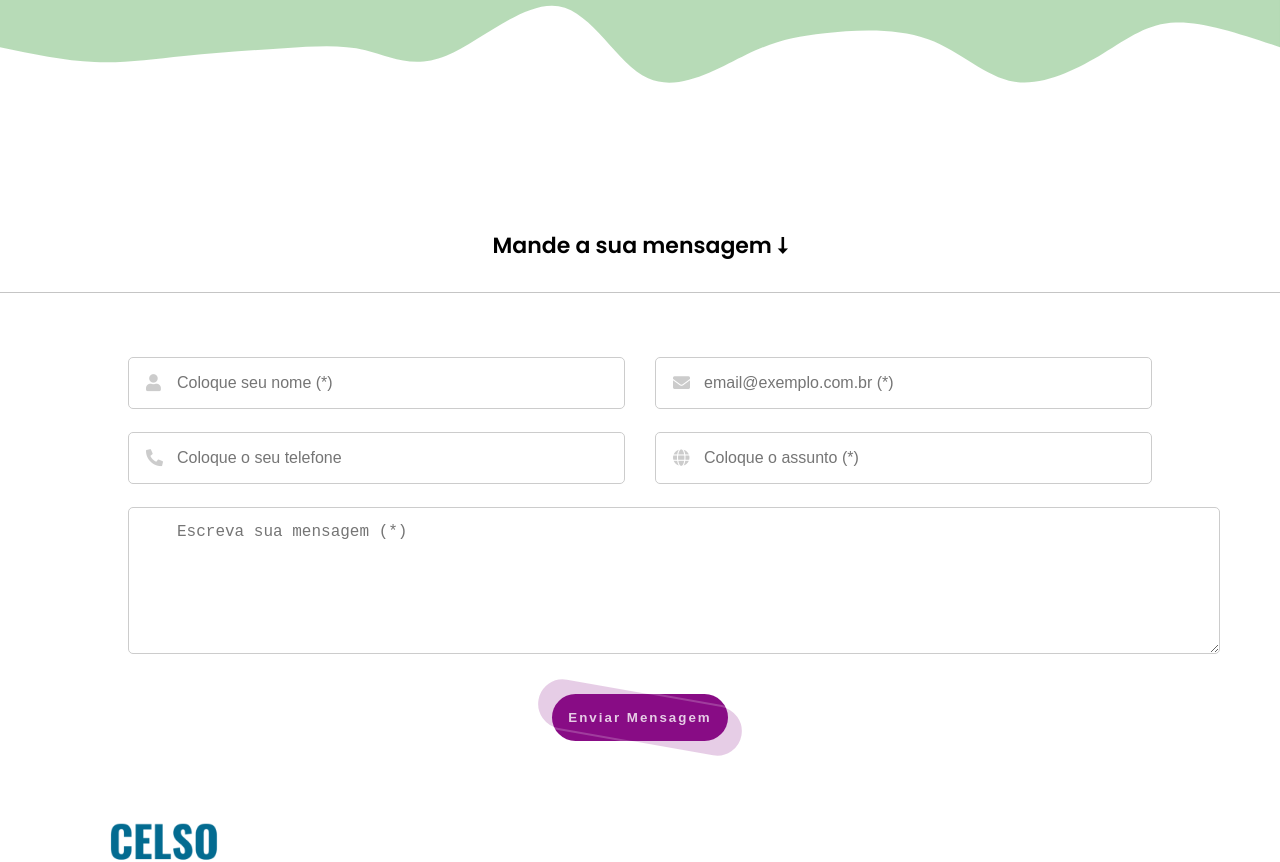
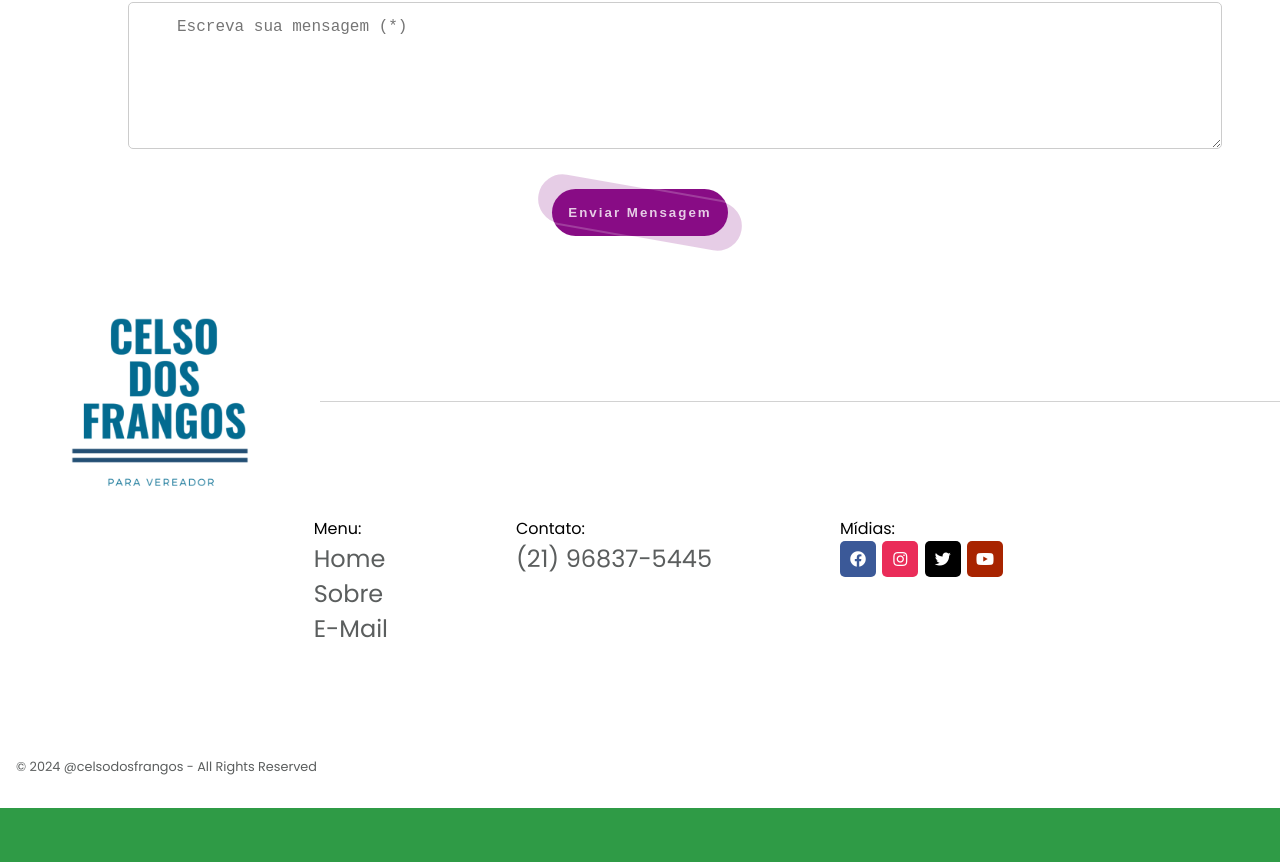
Before and after one commit to degabrielofi/CelsoDosFrangos, a React (Create React App) app: page / in a window 1280 px wide. Shown: the part 838-1700 px from the top of the page. After the commit the page ends 1646 px from the top, so only its background shows below. Built offline with nearby package versions, Linux system fonts and the light colour scheme.

Commit message:
git push for update on `cloud`

```diff
--- a/public/index.html
+++ b/public/index.html
@@ -2,7 +2,7 @@
 <html lang="en">
   <head>
     <meta charset="utf-8" />
-    <link rel="icon" href="../src/assets/icons/Icon.png" />
+    <link rel="icon" href="Icon.png" />
     <meta name="viewport" content="width=device-width, initial-scale=1" />
     <meta name="theme-color" content="#000000" />
     <meta
@@ -15,7 +15,7 @@
       href="https://cdnjs.cloudflare.com/ajax/libs/font-awesome/5.15.1/css/all.min.css"
     />
     <link rel="manifest" href="%PUBLIC_URL%/manifest.json" />
-    <title>Celso Dos Frangos - Site oficial do futuro Vereador</title>
+    <title>Celso Dos Frangos | Site oficial do futuro Vereador</title>
   </head>
   <body>
     <noscript>Você precisa ativar o JavaScript para iniciar este app.</noscript>
--- a/src/components/Footer/index.jsx
+++ b/src/components/Footer/index.jsx
@@ -112,9 +112,6 @@ const Footer = () => {
 
       <Contact id="Footer">
         <section className="wrapper" style={{ background: "#fff" }}>
-          <header>
-            <h2 style={{ color: "#000" }}>Mande a sua mensagem ⭣</h2>
-          </header>
           <form onSubmit={sendEmail}>
             <div className="dbl-field">
               <div className="field">
@@ -232,7 +229,7 @@ const Footer = () => {
                             <i className="instagram fab fa-instagram"></i>
                           </a>
                           <a href="">
-                            <i className="twitter fab fa-x-twitter"></i>
+                            <i className="twitter fab fa-twitter"></i>
                           </a>
                           <a href="">
                             <i className="youtube fab fa-youtube"></i>
--- a/src/components/Footer/style.jsx
+++ b/src/components/Footer/style.jsx
@@ -116,15 +116,6 @@ export const Contact = styled.div`
     width: 100%;
   }
 
-  .wrapper header h2 {
-    display: flex;
-    font-size: 22px;
-    font-weight: 600;
-    padding: 30px 10px;
-    justify-content: center;
-    border-bottom: 1px solid #c5c5c5;
-  }
-
   .wrapper form {
     margin: 5% 10%;
   }
@@ -183,24 +174,16 @@ export const Contact = styled.div`
     position: relative;
   }
 
-  form .message .textInput {
-    top: 30px;
-    font-size: 20px;
-  }
-
   form .message textarea {
     min-height: 130px;
     max-height: 230px;
     max-width: 100%;
-    padding: 15px 18px 0 48px;
+    min-width: 100%;
+    padding: 15px 20px 0 48px;
   }
 
   form .message textarea::-webkit-scrollbar {
     width: 0px;
-  }
-
-  .message textarea:focus {
-    padding-top: 14px;
   }
 
   @media (max-width: 600px) {
@@ -300,20 +283,25 @@ export const Button = styled.div`
 export const FooterContainer = styled.div`
   margin-top: -5%;
 
-  .container .content .links {
+  .content .links {
     display: flex;
-    align-items: center;
     justify-content: space-around;
     padding-bottom: 5%;
   }
 
-  .container .content .logo {
+  .content .logo {
     margin-top: 5%;
     width: 100%;
     position: relative;
   }
 
-  .container .content .logo:after {
+  .content .logo img {
+    position: relative;
+    left: 5%;
+    width: 15%;
+  }
+
+  .content .logo:after {
     content: "";
     display: block;
     position: absolute;
@@ -322,16 +310,6 @@ export const FooterContainer = styled.div`
     top: 50%;
     height: 1px;
     background: #c5c5c5c5;
-  }
-
-  .container .content .logo img {
-    position: relative;
-    left: 5%;
-    width: 15%;
-  }
-
-  nav {
-    width: 100%;
   }
 
   ul {
@@ -344,7 +322,7 @@ export const FooterContainer = styled.div`
     margin: 0 4rem;
   }
 
-  .container .content .links a {
+  .content .links a {
     display: block;
     color: #5b5e5e;
     font-size: 1.5rem;
@@ -356,6 +334,47 @@ export const FooterContainer = styled.div`
   .midias {
     display: flex;
     flex-direction: row;
+    width: 100%;
+  }
+
+  .facebook {
+    margin: 0 0.2rem 0 0;
+    border-radius: 5px;
+    width: 36px;
+    height: 36px;
+    background-color: #3b5998;
+  }
+
+  .twitter {
+    margin: 0 0.2rem;
+    border-radius: 5px;
+    width: 36px;
+    height: 36px;
+    background-color: #000000;
+  }
+
+  .instagram {
+    margin: 0 0.2rem;
+    border-radius: 5px;
+    width: 36px;
+    height: 36px;
+    background-color: #ea2c59;
+  }
+
+  .youtube {
+    margin: 0 0.2rem;
+    border-radius: 5px;
+    width: 36px;
+    height: 36px;
+    background-color: #a82400;
+  }
+
+  i {
+    display: flex;
+    align-items: center;
+    justify-content: center;
+    font-size: 16px;
+    color: #fff;
   }
 
   .row {
@@ -367,7 +386,7 @@ export const FooterContainer = styled.div`
     justify-content: flex-start;
   }
 
-  .copy h5 {
+  h5 {
     margin: 0 1rem 2rem;
     color: #5b5e5e;
     font-weight: 400;
@@ -376,11 +395,11 @@ export const FooterContainer = styled.div`
 
   @media (max-width: 992px) {
     .container .content .logo img {
-      width: 50%;
+      width: 15%;
     }
 
     .container .content .logo:after {
-      left: 50%;
+      left: 25%;
     }
 
     .container .content .links {
--- a/src/components/Header/style.jsx
+++ b/src/components/Header/style.jsx
@@ -1,7 +1,7 @@
 import styled from "styled-components";
 
 export const HeaderWrapper = styled.header`
-  background-color: #333;
+  background-color: #43dd64;
   color: #fff;
   padding: 10px;
 `;
--- a/src/index.css
+++ b/src/index.css
@@ -3,5 +3,5 @@
 body {
   margin: 0;
   font-family: "Poppins", Helvetica, Arial, Lucida, sans-serif;
-  background-color: green;
+  background-color: #2f9b46;
 }
```
Also changed, not shown: src/pages/Home/index.jsx (+2 -2 lines), public/Icon.png (added), src/assets/images/Paleta de cores.png (added).
